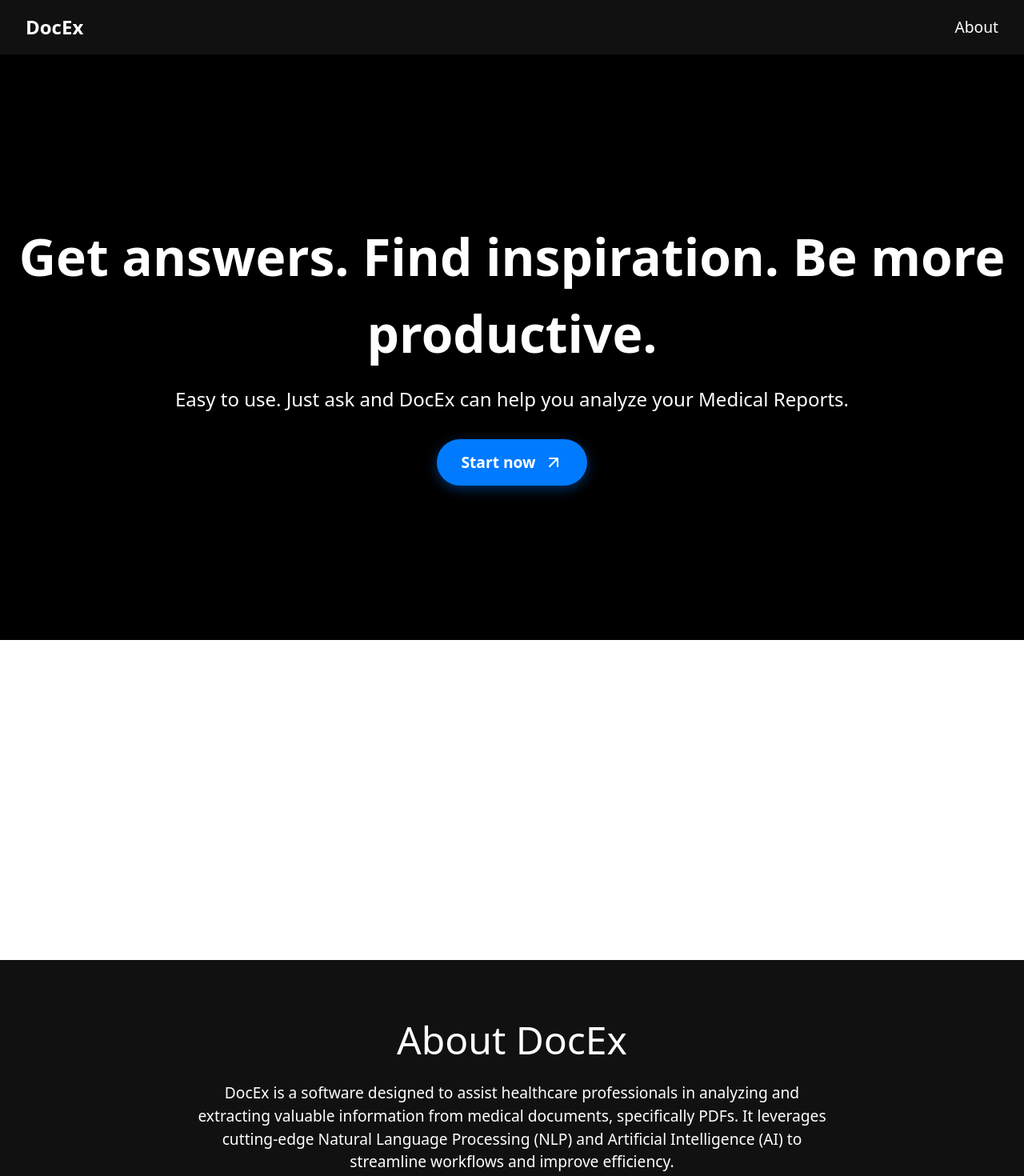
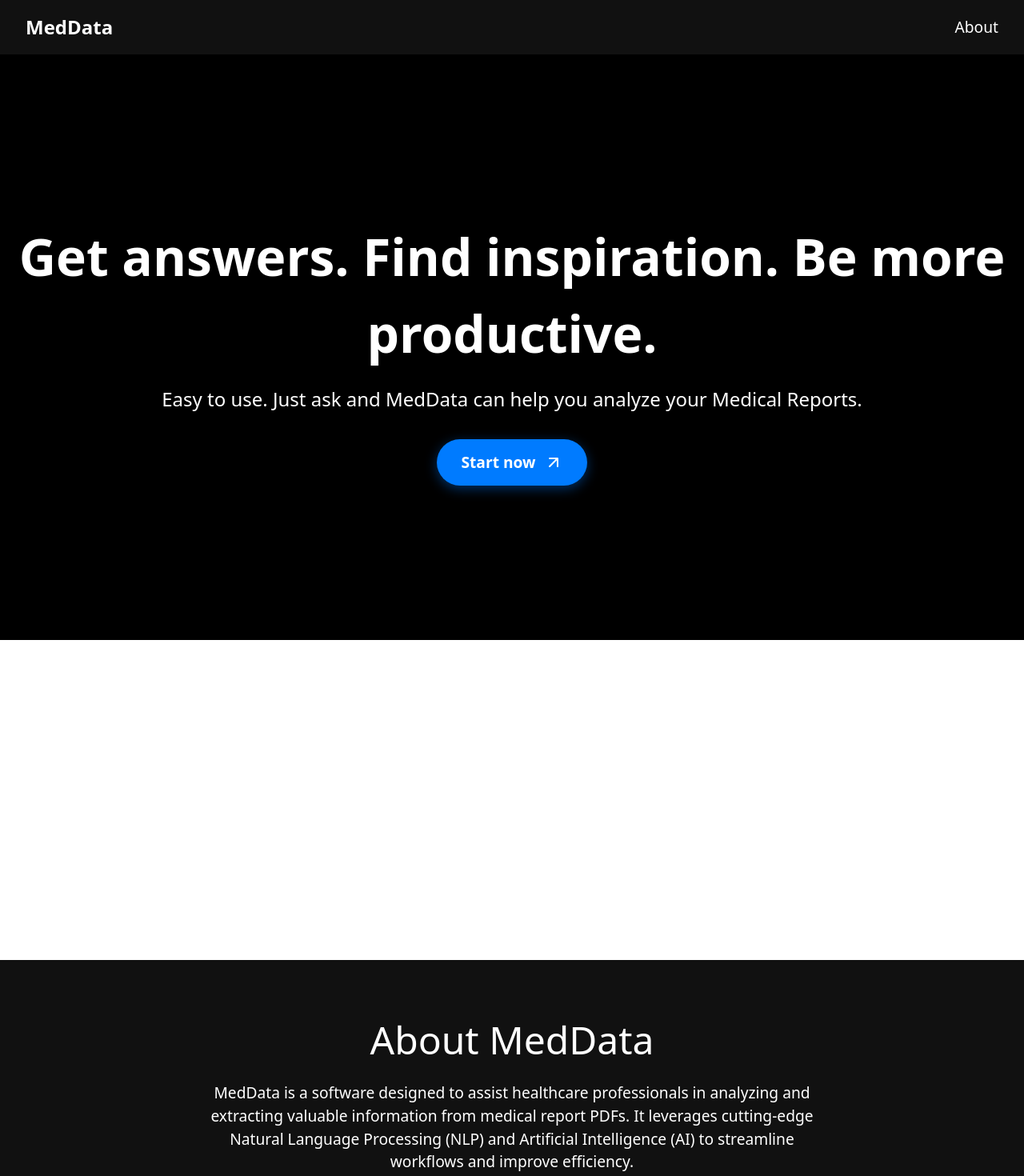
Before and after one commit to neeraj-menon/Document_Extraction_Svelte, a SvelteKit app: page / in a window 1280 px wide. Shown: the top 1470 px of the page at 80% size. Built offline with nearby package versions, Linux system fonts and the light colour scheme.

Commit message:
UI modifications to login page, and main page.

```diff
--- a/src/components/doc_process.svelte
+++ b/src/components/doc_process.svelte
@@ -520,10 +520,11 @@ async function startNewChat() {
             <path class="opacity-75" fill="currentColor" d="M4 12a8 8 0 018-8v4a4 4 0 00-4 4H4z"></path>
         </svg>
     {:else}
-    <img src="/icons/process.png" alt="Process Files" class="w-6 h-6 ">
+    <!-- <img src="/icons/process.png" alt="Process Files" class="w-6 h-6 ">
     <span class="tooltip-text bg-gray-700 text-white text-sm rounded py-1 px-2 absolute bottom-full left-1/2 transform -translate-x-1/2 mb-2 opacity-0 transition-opacity duration-300">
         Process Files
-      </span>
+      </span> -->
+      Process Files
     {/if}
       </button>
       </div>
@@ -685,7 +686,7 @@ async function startNewChat() {
   top: 0;
   width: 100%;
   height: 60px; /* Adjust this height according to your navbar */
-  background: linear-gradient(135deg, #a6b3db 0%, #f6f6f8 100%);
+  background-color: #212122;
   color: rgb(27, 27, 27);
   z-index: 1000;
   box-shadow: 0 4px 12px rgba(0, 0, 0, 0.05);
@@ -695,6 +696,7 @@ async function startNewChat() {
     margin-left: 50px;
     margin-top: 10px;
     font-size: 13px;
+    color: white;
 }
 
 
@@ -724,15 +726,22 @@ async function startNewChat() {
 .process-button{
     border-radius: 50px;
     position: relative;
+    background: linear-gradient(135deg, #1d4ed8 0%, #6278c0 100%);
 }
 
-.process-button:hover .tooltip-text {
+.process-button:hover {
     visibility: visible;
     opacity: 1;
+    background: linear-gradient(135deg, #11328b 0%, #6278c0 100%);
 }
 
+/* .process-button:hover .tooltip-text {
+    visibility: visible;
+    opacity: 1;
+} */
+
 .prev-chat-button {
-    background-color: #7190cc;
+    background-color: #212122;
     /* background: linear-gradient(135deg, #919dbe 0%, #f6f6f8 100%); */
     color: white;
     padding: 0.5rem 1rem;
@@ -758,9 +767,9 @@ async function startNewChat() {
   }
 
   .logout-button {
-      background-color: #f44336; /* Red color */
+      background-color: #212122; /* Red color */
       color: white;
-      border: none;
+      border: 1px solid white;
       padding: 10px 20px;
       font-size: 1em;
       cursor: pointer;
@@ -772,7 +781,7 @@ async function startNewChat() {
   }
 
   .logout-button:hover {
-      background-color: #d32f2f; /* Darker red */
+      background-color: #b3acac; /* Darker red */
   }
 
   .progress-bar {
@@ -892,7 +901,8 @@ async function startNewChat() {
   }
 
   .send-msg-btn{
-    background-color: #2563eb;
+    /* background-color: #2563eb;  */
+    background: linear-gradient(135deg, #1d4ed8 0%, #6278c0 100%);
       color: white;
       border: none;
       /* padding: 20px 20px; */
@@ -906,7 +916,8 @@ async function startNewChat() {
   }
 
   .send-msg-btn:hover {
-    background-color: #1b51c5; /* Darker blue on hover */
+    /* background-color: #1b51c5; Darker blue on hover */
+    background: linear-gradient(135deg, #11328b 0%, #6278c0 100%);
 }
 
 .send-msg-btn svg {
@@ -921,7 +932,8 @@ async function startNewChat() {
   .new-chat-btn {
       /* background-color: red;
       color: white; */
-      background-color: #f44336; /* Red color */
+      /* border: 1px solid black; */
+      background-color: #b3acac; /* Red color */
       color: white;
       border: none;
       padding: 10px 20px;
@@ -933,6 +945,10 @@ async function startNewChat() {
       margin-left: 10px;
       margin-right: 10px;
       width: 90%;
+  }
+
+  .new-chat-btn:hover {
+      background-color: #212122; /* Darker red */
   }
 
 
@@ -985,6 +1001,7 @@ async function startNewChat() {
     border: none;
     position: relative;
     /* padding: 20px 20px; */
+    background: linear-gradient(135deg, #059669 0%, #33c49b 100%);
     width: 70px;
     font-size: 1em;
     cursor: pointer;
@@ -1048,7 +1065,8 @@ async function startNewChat() {
 
 /* Add hover effect */
 .chat-item:hover {
-  background-color: #e0e0e0;
+  background-color: #b3acac;
+  color: white;
 }
 
 /* Optional: Customize the scrollbar (webkit browsers only) */
--- a/src/routes/+page.svelte
+++ b/src/routes/+page.svelte
@@ -181,7 +181,7 @@
   };
 
   let headerText = "Get answers. Find inspiration. Be more productive.";
-    let subHeaderText = "Easy to use. Just ask and DocEx can help you analyze your Medical Reports.";
+    let subHeaderText = "Easy to use. Just ask and MedData can help you analyze your Medical Reports.";
     let displayedHeaderText = "";
     let displayedSubHeaderText = "";
 
@@ -327,7 +327,7 @@
 <nav class="navbar">
 <!-- Changed the div to a button element for accessibility -->
 <button class="navbar-brand" on:click={() => goto('/')} aria-label="Go to homepage">
-  DocEx
+  MedData
 </button>
 <div class="navbar-links">
   <!-- Fixed accessibility issues by adding href and role -->
@@ -352,8 +352,8 @@
 
 <!-- About section -->
 <section id="about-section" class="about-section">
-<h2>About DocEx</h2>
+<h2>About MedData</h2>
 <p>
-  DocEx is a software designed to assist healthcare professionals in analyzing and extracting valuable information from medical documents, specifically PDFs. It leverages cutting-edge Natural Language Processing (NLP) and Artificial Intelligence (AI) to streamline workflows and improve efficiency.
+  MedData is a software designed to assist healthcare professionals in analyzing and extracting valuable information from medical report PDFs. It leverages cutting-edge Natural Language Processing (NLP) and Artificial Intelligence (AI) to streamline workflows and improve efficiency.
 </p>
 </section>
```
